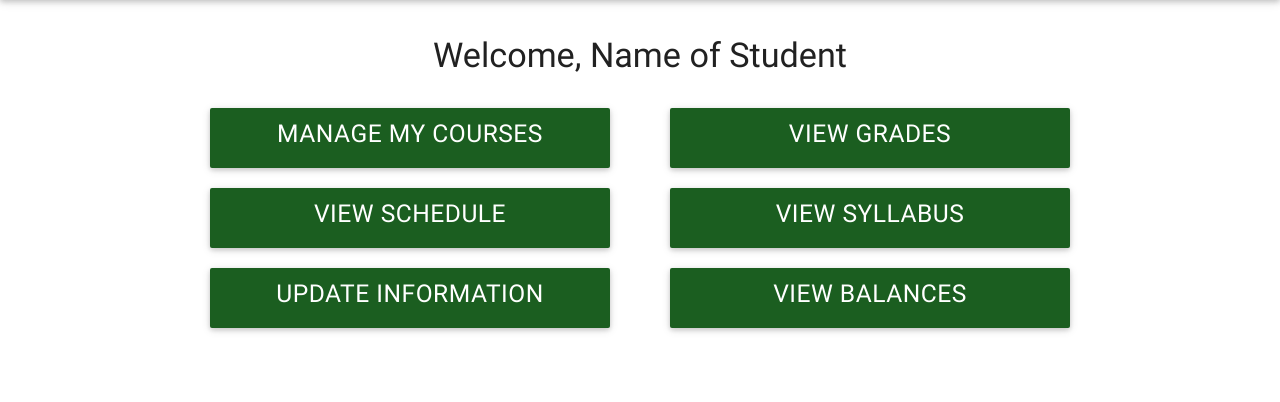
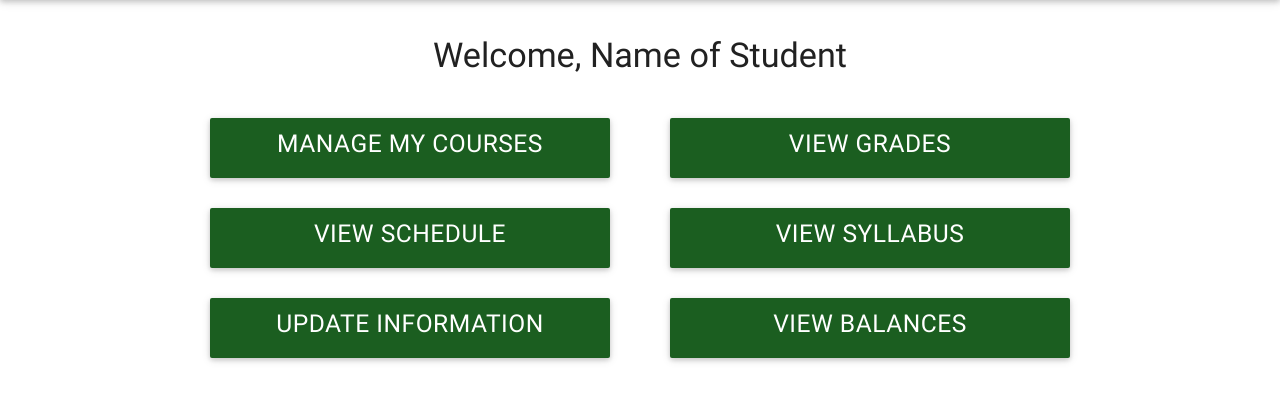
Before and after one commit to LucidComplex/sais-x, a Django app: page /home in a window 1280 px wide. Shown: the part 64-466 px from the top of the page. Run offline with Django 3.2, Linux system fonts and the light colour scheme; some libraries are stand-ins or nearby versions.

Commit message:
removed clingy buttons

```diff
--- a/saisX/enrollment/templates/enrollment/home.html
+++ b/saisX/enrollment/templates/enrollment/home.html
@@ -7,26 +7,22 @@
     <h4 class="col l12 m12 s12">Welcome, Name of Student</h4>
   </div>
   <div class="row">
-    <div class="col l6 m12 s12 center">
+    <div class="col l6 m12 s12 center hb-div">
       <a class="waves-effect waves-light btn home-buttons" href=""><h5><span >MANAGE MY COURSES</span></h5></a>
     </div>
-    <div class="col l6 m12 s12 center">
+    <div class="col l6 m12 s12 center hb-div">
       <a class="waves-effect waves-light btn home-buttons" href=""><h5><span >VIEW GRADES</span></h5></a>
     </div>
-  </div>
-  <div class="row">
-    <div class="col l6 m12 s12 center">
+    <div class="col l6 m12 s12 center hb-div">
       <a class="waves-effect waves-light btn home-buttons" href=""><h5><span>VIEW SCHEDULE</span></h5></a>
     </div>
-    <div class="col l6 m12 s12 center">
+    <div class="col l6 m12 s12 center hb-div">
       <a class="waves-effect waves-light btn home-buttons" href=""><h5><span>VIEW SYLLABUS</span></h5></a>
     </div>
-  </div>
-  <div class="row">
-    <div class="col l6 m12 s12 center">
+    <div class="col l6 m12 s12 center hb-div">
       <a class="waves-effect waves-light btn home-buttons" href=""><h5><span>UPDATE INFORMATION</span></h5></a>
     </div>
-    <div class="col l6 m12 s12 center">
+    <div class="col l6 m12 s12 center hb-div">
       <a class="waves-effect waves-light btn home-buttons" href=""><h5><span>VIEW BALANCES</span></h5></a>
     </div>
   </div>
--- a/saisX/saisX/static/saisX/css/style.css
+++ b/saisX/saisX/static/saisX/css/style.css
@@ -25,6 +25,10 @@
   padding: 20px 20px 20px 20px;
 }
 
+.hb-div{
+  margin-top: 10px;
+  margin-bottom: 20px;
+}
 
 
 .input-field input[type=text]:focus + label {
```
